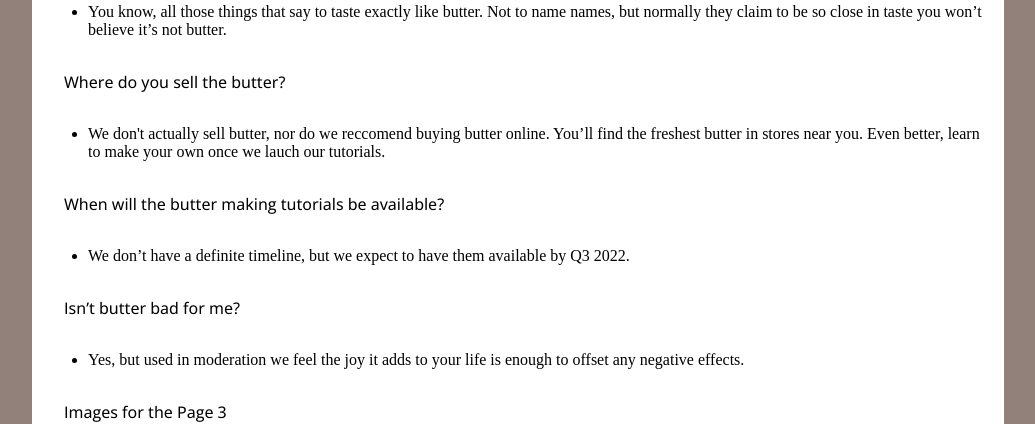
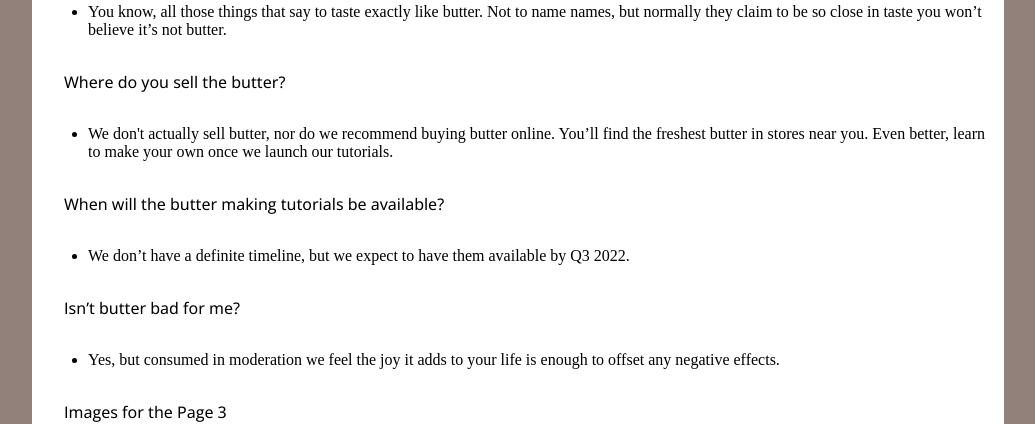
Before and after one commit to nullparrot/butterlife, a plain HTML site: page site-plan.html in a window 1280 px wide. Shown: the part 5260-5684 px from the top of the page, without its empty margins (122-1157 px from the left). Drawn offline with nearby package versions, Linux system fonts and the light colour scheme; a web font is replaced by a local one.

Commit message:
Spelling in sit eplan

```diff
--- a/site-plan.html
+++ b/site-plan.html
@@ -213,11 +213,11 @@
       <p>Fake butter?</p>
       <ul><li>You know, all those things that say to taste exactly like butter. Not to name names, but normally they claim to be so close in taste you won’t believe it’s not butter.</li></ul>
       <p>Where do you sell the butter?</p>
-      <ul><li>We don't actually sell butter, nor do we reccomend buying butter online. You’ll find the freshest butter in stores near you. Even better, learn to make your own once we lauch our tutorials.</li></ul>
+      <ul><li>We don't actually sell butter, nor do we recommend buying butter online. You’ll find the freshest butter in stores near you. Even better, learn to make your own once we launch our tutorials.</li></ul>
       <p>When will the butter making tutorials be available?</p>
       <ul><li>We don’t have a definite timeline, but we expect to have them available by Q3 2022.</li></ul>
       <p>Isn’t butter bad for me?</p>
-      <ul><li>Yes, but used in moderation we feel the joy it adds to your life is enough to offset any negative effects.</li></ul>
+      <ul><li>Yes, but consumed in moderation we feel the joy it adds to your life is enough to offset any negative effects.</li></ul>
       <p>Images for the Page 3</p>
       <ul>
         <li><img src="images/butter-4.jpg" alt="image for page3" /></li>
```
